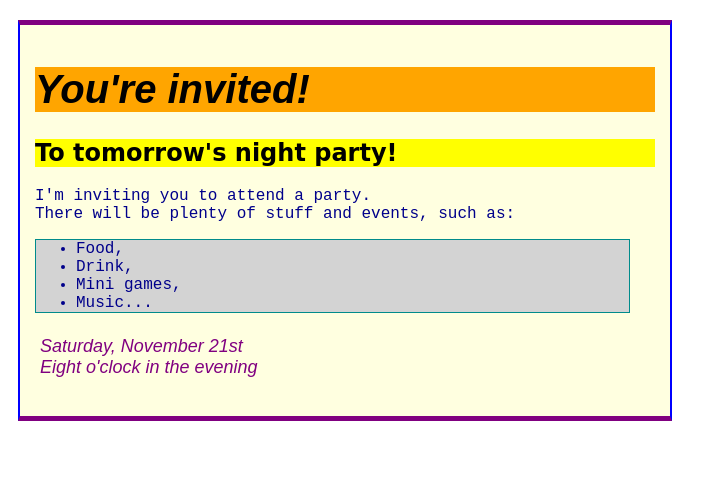
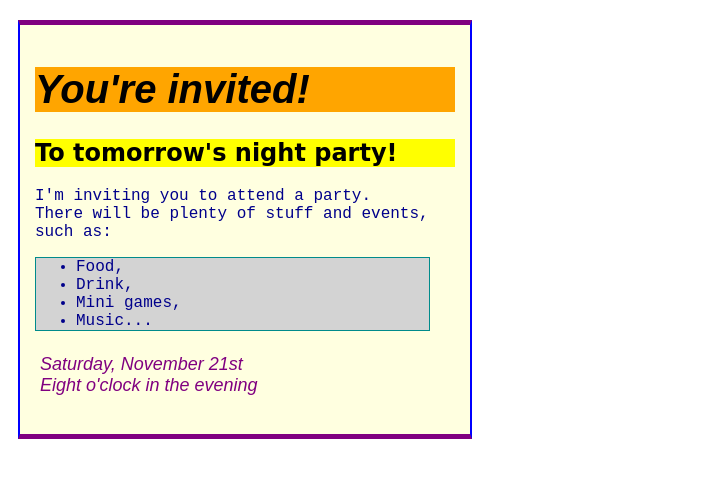
Before and after one commit to vinkoperkovic/Event-invite, a plain HTML site: page index.html in a window 1280 px wide. Shown: the whole page, without its empty margins (0-717 px from the left). Drawn offline with Linux system fonts and the light colour scheme.

Commit message:
Update index.html

```diff
--- a/index.html
+++ b/index.html
@@ -11,7 +11,7 @@
             border-top:5px solid purple;
             border-bottom: 5px solid purple;
             background:lightyellow;
-            margin-right:600px;
+            margin-right:800px;
         }
         #text {
             color:darkblue;
```
